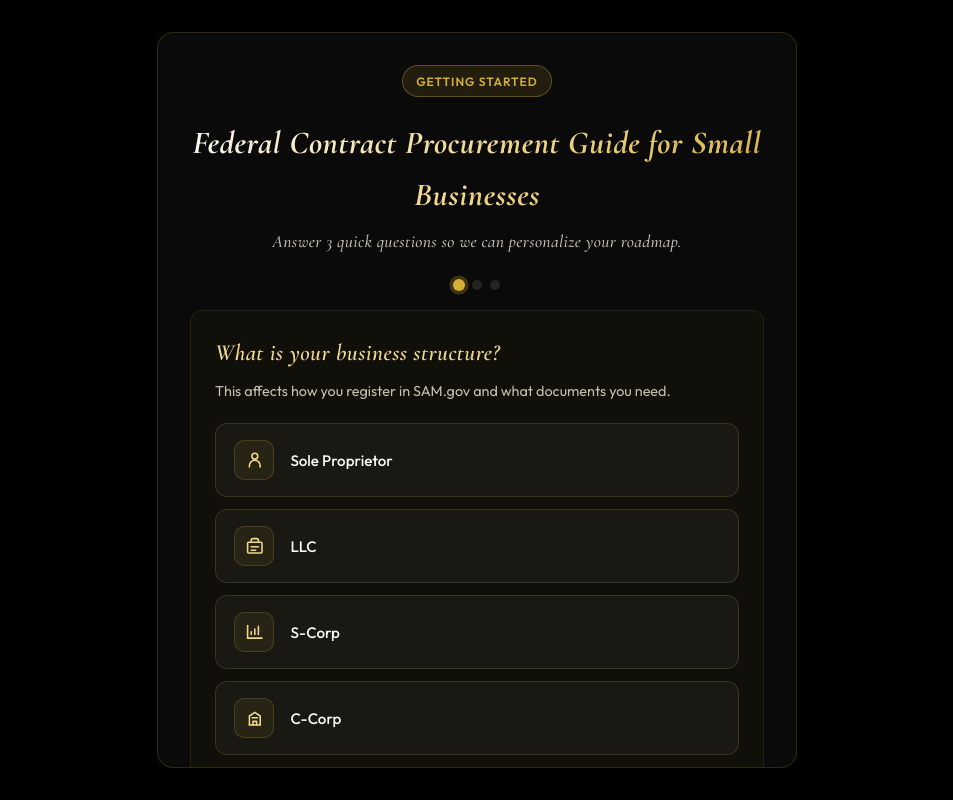
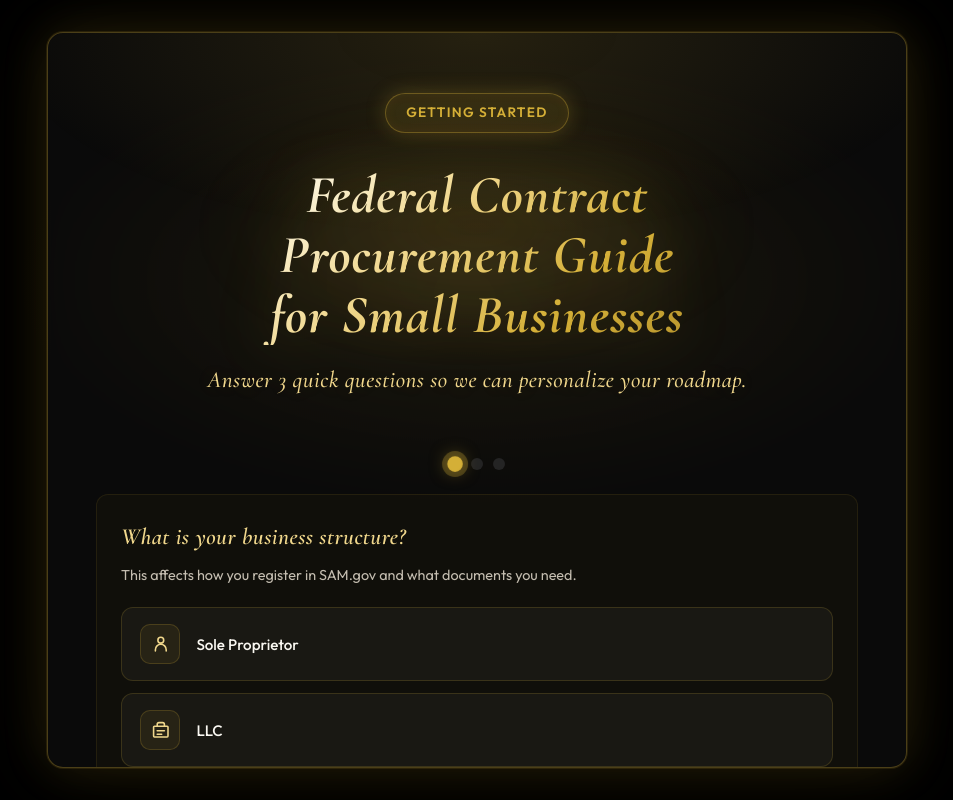
Before and after one commit to vikramravi173-cyber/Federal-Procurement-Onboarding-Guide, a React (Vite) app: page / in a window 1280 px wide. Shown: the whole page, without its empty margins (163-1116 px from the left). Built offline with nearby package versions, Linux system fonts and the light colour scheme.

Commit message:
Enlarge intake hero header with gold aura and glow effects
Co-authored-by: Vikram Ravi <vikramravi173-cyber@users.noreply.github.com>

```diff
--- a/src/App.css
+++ b/src/App.css
@@ -1101,56 +1101,142 @@ body:has(.hero) {
 .intake-modal-overlay {
   position: fixed;
   inset: 0;
-  background: rgba(0, 0, 0, 0.75);
-  backdrop-filter: blur(8px);
+  background:
+    radial-gradient(ellipse 70% 55% at 50% 35%, rgba(212, 175, 55, 0.08) 0%, transparent 55%),
+    rgba(0, 0, 0, 0.82);
+  backdrop-filter: blur(10px);
   z-index: 40;
   display: flex;
   align-items: center;
   justify-content: center;
-  padding: 1.25rem;
+  padding: 1.5rem;
 }
 
 .intake-modal {
-  width: min(640px, 100%);
+  position: relative;
+  width: min(860px, 96vw);
   max-height: 92vh;
   overflow-y: auto;
-  padding: 2rem;
+  padding: clamp(2.25rem, 5vw, 3.25rem) clamp(1.75rem, 4vw, 3rem);
+  border-color: rgba(212, 175, 55, 0.32);
+  box-shadow:
+    0 0 0 1px rgba(212, 175, 55, 0.12),
+    0 0 48px rgba(212, 175, 55, 0.14),
+    0 0 100px rgba(212, 175, 55, 0.07),
+    0 28px 72px rgba(0, 0, 0, 0.7);
+  isolation: isolate;
+}
+
+.intake-modal::before {
+  content: '';
+  position: absolute;
+  inset: 0;
+  border-radius: inherit;
+  background: radial-gradient(ellipse 90% 45% at 50% 0%, rgba(212, 175, 55, 0.14) 0%, transparent 62%);
+  pointer-events: none;
+  z-index: 0;
+}
+
+.intake-modal > * {
+  position: relative;
+  z-index: 1;
 }
 
 .intake-header {
+  position: relative;
   text-align: center;
-  margin-bottom: 1.5rem;
+  margin-bottom: 2rem;
+  padding: 0.5rem 0.5rem 1.75rem;
+}
+
+.intake-header::after {
+  content: '';
+  position: absolute;
+  left: 50%;
+  top: 42%;
+  transform: translate(-50%, -50%);
+  width: min(100%, 580px);
+  height: 220px;
+  background: radial-gradient(ellipse at center, rgba(212, 175, 55, 0.28) 0%, transparent 68%);
+  filter: blur(36px);
+  z-index: -1;
+  pointer-events: none;
+  animation: intakeAuraPulse 5s ease-in-out infinite;
+}
+
+@keyframes intakeAuraPulse {
+  0%,
+  100% {
+    opacity: 0.55;
+    transform: translate(-50%, -50%) scale(0.96);
+  }
+  50% {
+    opacity: 1;
+    transform: translate(-50%, -50%) scale(1.06);
+  }
+}
+
+.intake-header .hero-badge {
+  font-size: 0.85rem;
+  letter-spacing: 0.1em;
+  padding: 0.5rem 1.25rem;
+  margin-bottom: 2rem;
+  box-shadow:
+    0 0 20px rgba(212, 175, 55, 0.25),
+    inset 0 0 12px rgba(212, 175, 55, 0.06);
 }
 
 .intake-header h1 {
-  font-size: clamp(1.5rem, 4vw, 2rem);
+  font-size: clamp(2.1rem, 6vw, 3.35rem);
   font-weight: 700;
-  margin-bottom: 0.5rem;
-  background: linear-gradient(135deg, #faf8f2, var(--accent-light), var(--accent));
+  line-height: 1.12;
+  margin-bottom: 1.15rem;
+  max-width: 18ch;
+  margin-left: auto;
+  margin-right: auto;
+  background: linear-gradient(
+    135deg,
+    #fffef8 0%,
+    var(--accent-light) 38%,
+    var(--accent) 72%,
+    var(--gold-dim) 100%
+  );
   -webkit-background-clip: text;
   -webkit-text-fill-color: transparent;
   background-clip: text;
+  filter: drop-shadow(0 0 28px rgba(212, 175, 55, 0.35));
+}
+
+.intake-header .hero-subtitle {
+  font-size: clamp(1.1rem, 2.8vw, 1.45rem);
+  line-height: 1.5;
+  max-width: 36rem;
+  margin: 0 auto;
+  color: var(--accent-light);
+  text-shadow: 0 0 24px rgba(212, 175, 55, 0.2);
 }
 
 .intake-progress {
   display: flex;
   justify-content: center;
-  gap: 0.5rem;
-  margin-bottom: 1.25rem;
+  gap: 0.65rem;
+  margin-bottom: 1.5rem;
 }
 
 .intake-dot {
-  width: 10px;
-  height: 10px;
+  width: 12px;
+  height: 12px;
   border-radius: 50%;
   background: var(--navy-700);
-  transition: all 0.2s ease;
+  transition: all 0.25s ease;
 }
 
 .intake-dot--active {
   background: var(--accent);
-  box-shadow: 0 0 0 3px rgba(212, 175, 55, 0.25);
-  transform: scale(1.2);
+  box-shadow:
+    0 0 0 4px rgba(212, 175, 55, 0.28),
+    0 0 14px rgba(212, 175, 55, 0.55);
+  transform: scale(1.3);
 }
 
 .intake-dot--done {
--- a/src/index.css
+++ b/src/index.css
@@ -302,6 +302,11 @@ input:checked + .checkbox-ui .check-draw,
     animation: none;
   }
 
+  .intake-header::after {
+    animation: none;
+    opacity: 0.7;
+  }
+
   .particle-network,
   .hero-scroll-indicator,
   .mistake-callout-header svg {
```
